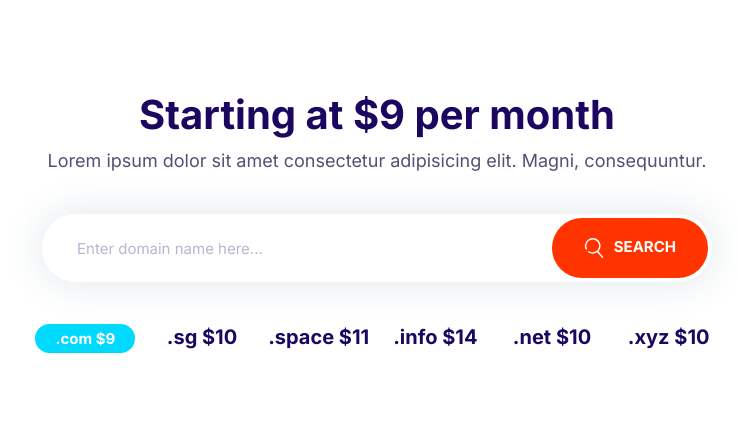
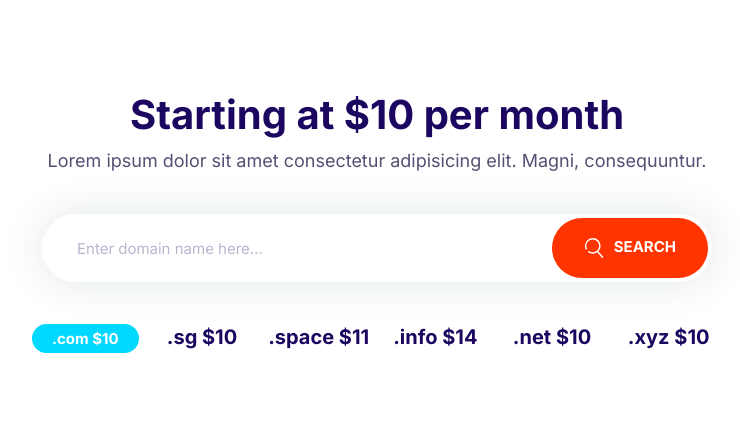
Before and after one commit to thinhnguyen1701/Web, a website built with Parcel: page troubleshooting.html in a window 1280 px wide. Shown: the whole page, without its empty margins (263-1003 px from the left). Built offline with nearby package versions, Linux system fonts and the light colour scheme.

Commit message:
update price

```diff
--- a/troubleshooting.html
+++ b/troubleshooting.html
@@ -16,7 +16,8 @@
 <body>
     <section class="block container block-domain">
         <header class="block__header">
-            <h2>Starting at $9 per month</h2>
+            <h2>Starting at $10 per month</h2>
+            <!-- update price -->
             <p>Lorem ipsum dolor sit amet consectetur adipisicing elit. Magni, consequuntur.</p>
         </header>
         <div class="input-group">
@@ -29,7 +30,7 @@
         <ul class="list block-domain__prices">
             <li>
                 <span class="badge badge--secondary">
-                    .com $9
+                    .com $10
                 </span>
             </li>
             <li>.sg $10</li>
```
